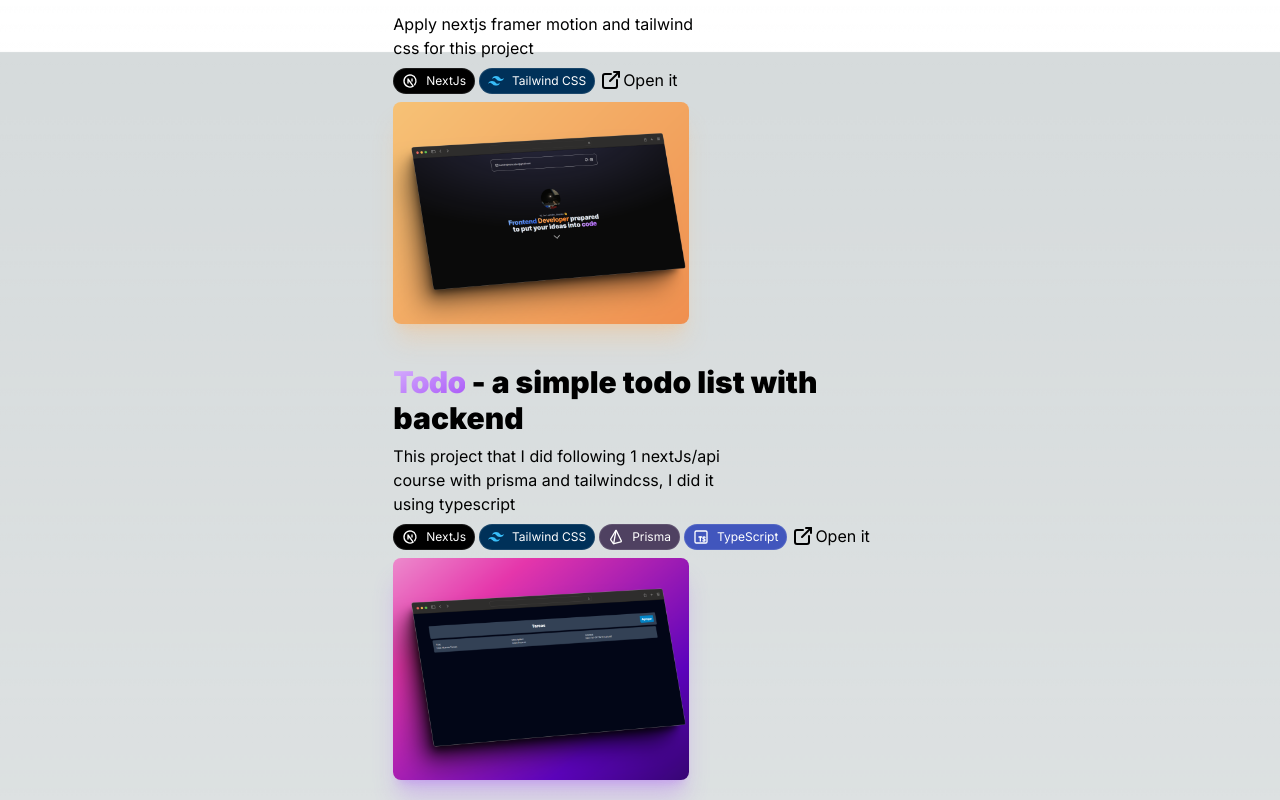
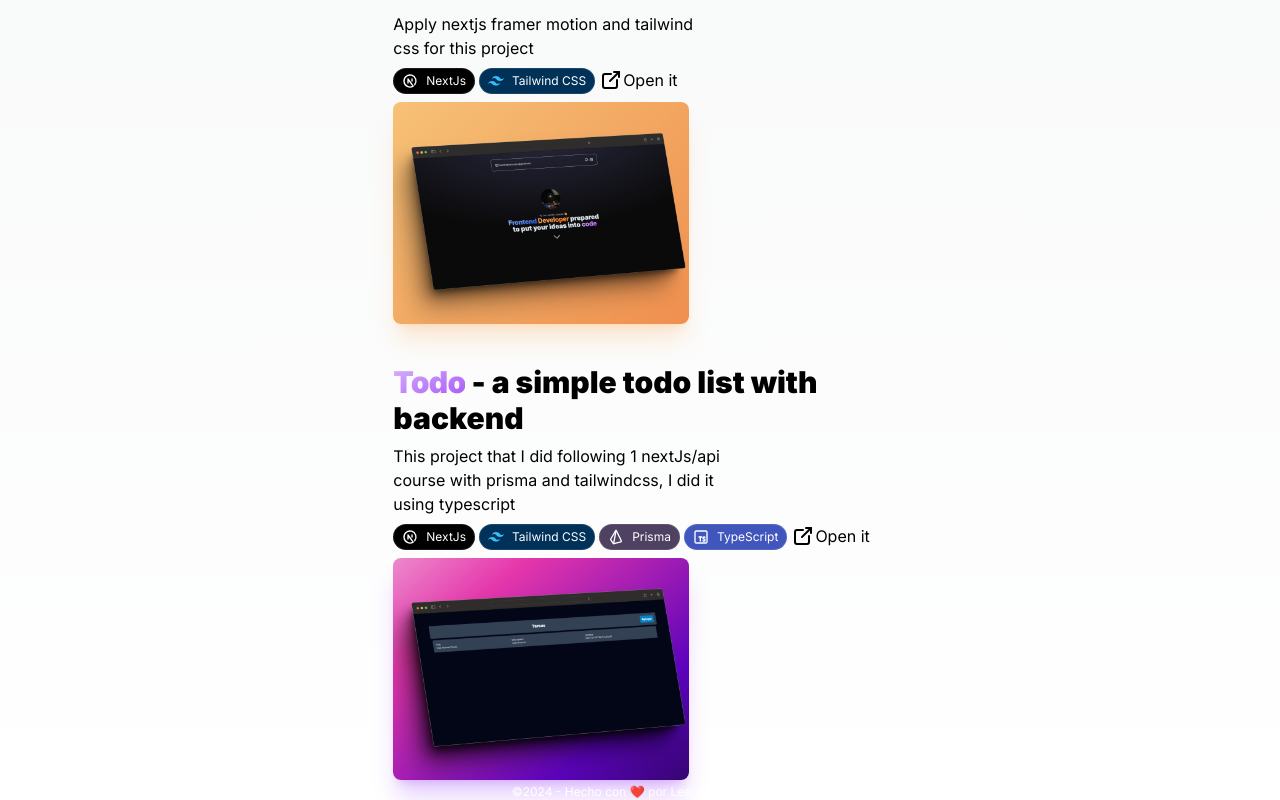
Before and after one commit to purpleNoah7/my-portfolio, a Next.js app: page / in a window 1280 px wide. Shown: the part 4584-5384 px from the top of the page. Built offline with nearby package versions, Linux system fonts and the light colour scheme; what tailwindcss-animated would draw is missing.

Commit message:
add new changes

```diff
--- /dev/null
+++ b/app/components/Footer.jsx
@@ -0,0 +1,9 @@
+export default function Footer() {
+  return (
+    <footer className="flex flex-col items-center justify-center w-full absolute bottom-0 ">
+      <p className="text-white text-xs">
+        ©{new Date().getFullYear()} - Hecho con ❤️ por Leandro Jimenez
+      </p>
+    </footer>
+  );
+}
--- a/app/components/ProjectPage.jsx
+++ b/app/components/ProjectPage.jsx
@@ -5,9 +5,9 @@
 
 export default function ProjectPage() {
   return (
-    <div className="h-screen w-full flex flex-col items-center gap-16 ">
+    <div className="min-h-screen w-full flex flex-col items-center gap-16 h-full ">
       <h2 className="text-white text-6xl font-black">Projects</h2>
-      <div className="flex-col items-center justify-center flex sm:w-10/12  gap-10 pt-16 p-5">
+      <div className="flex-col items-center justify-center flex w-10/12  gap-10 pt-16 p-5">
         <motion.div
           initial={{ opacity: 0, y: 100 }}
           whileInView={{ opacity: 1, y: 0 }}
@@ -205,7 +205,7 @@
               This project that I did following 1 nextJs/api course with prisma
               and tailwindcss, I did it using typescript
             </span>
-            <div className="flex gap-1">
+            <div className="flex gap-1 flex-wrap">
               <span class="flex gap-x-2 rounded-full text-xs bg-[#000000] text-white py-1 px-2 border border-white/10">
                 <svg
                   xmlns="http://www.w3.org/2000/svg"
--- a/app/layout.js
+++ b/app/layout.js
@@ -1,6 +1,7 @@
 import { Inter } from "next/font/google";
 import "./globals.css";
 import Navbar from "./components/NavBar";
+import Footer from "./components/Footer";
 const inter = Inter({ subsets: ["latin"] });
 
 export const metadata = {
@@ -12,7 +13,7 @@
   return (
     <html lang="en">
       <body
-        className={` flex-col items-center justify-center ${inter.className}`}
+        className={` flex-col items-center justify-center relative h-full ${inter.className}`}
       >
         <div
           className="fixed top-0 bottom-0 z-[-2] min-h-screen w-full bg-neutral-100 dark:bg-neutral-950
@@ -22,6 +23,7 @@
 
         <Navbar></Navbar>
         <div className=" mx-auto  md:max-w-[50%]">{children}</div>
+        <Footer></Footer>
       </body>
     </html>
   );
--- a/app/page.js
+++ b/app/page.js
@@ -2,13 +2,15 @@
 import HeroSection from "./components/HeroSection";
 import AboutMe from "./components/AboutMe";
 import ProjectPage from "./components/ProjectPage";
+import Footer from "./components/Footer";
 
 export default function Home() {
   return (
-    <div className="flex flex-col gap-10">
+    <div className="flex flex-col gap-10 ">
       <HeroSection />
       <AboutMe />
       <ProjectPage />
+
     </div>
   );
 }
```
